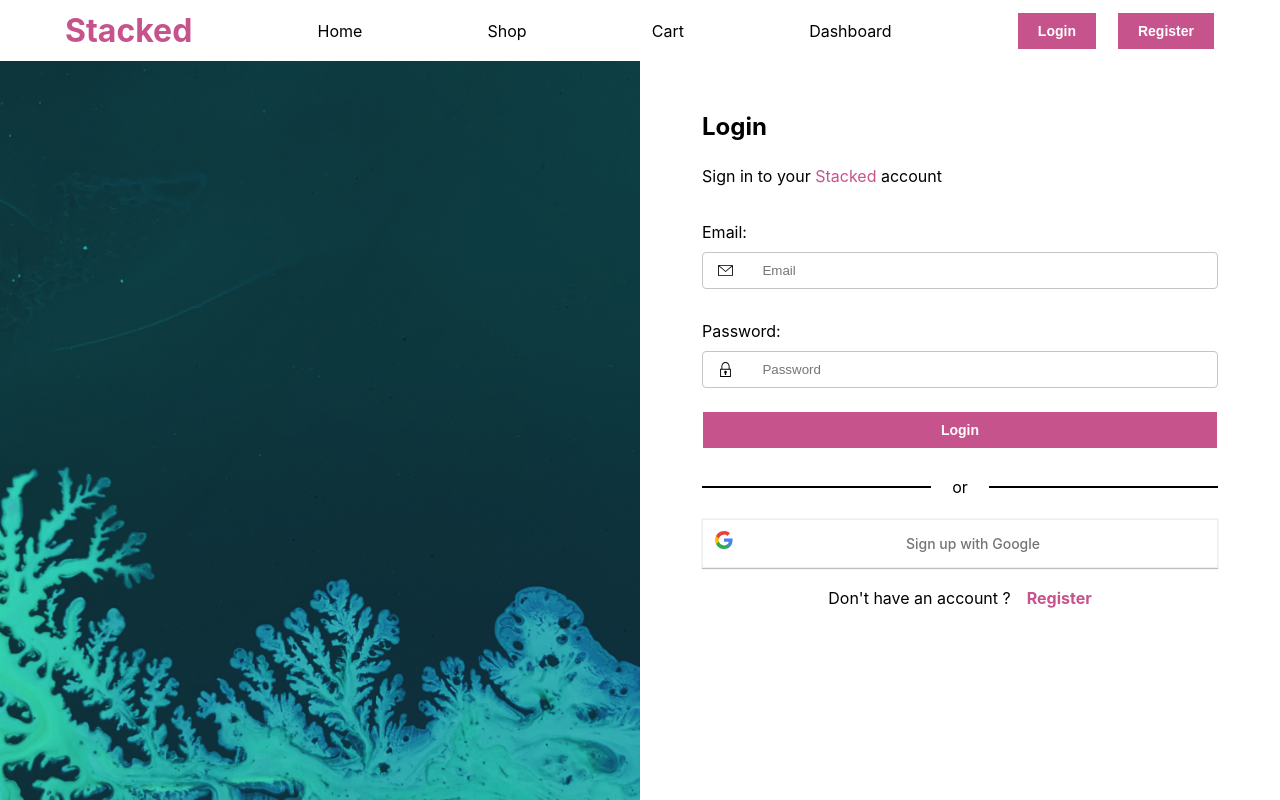
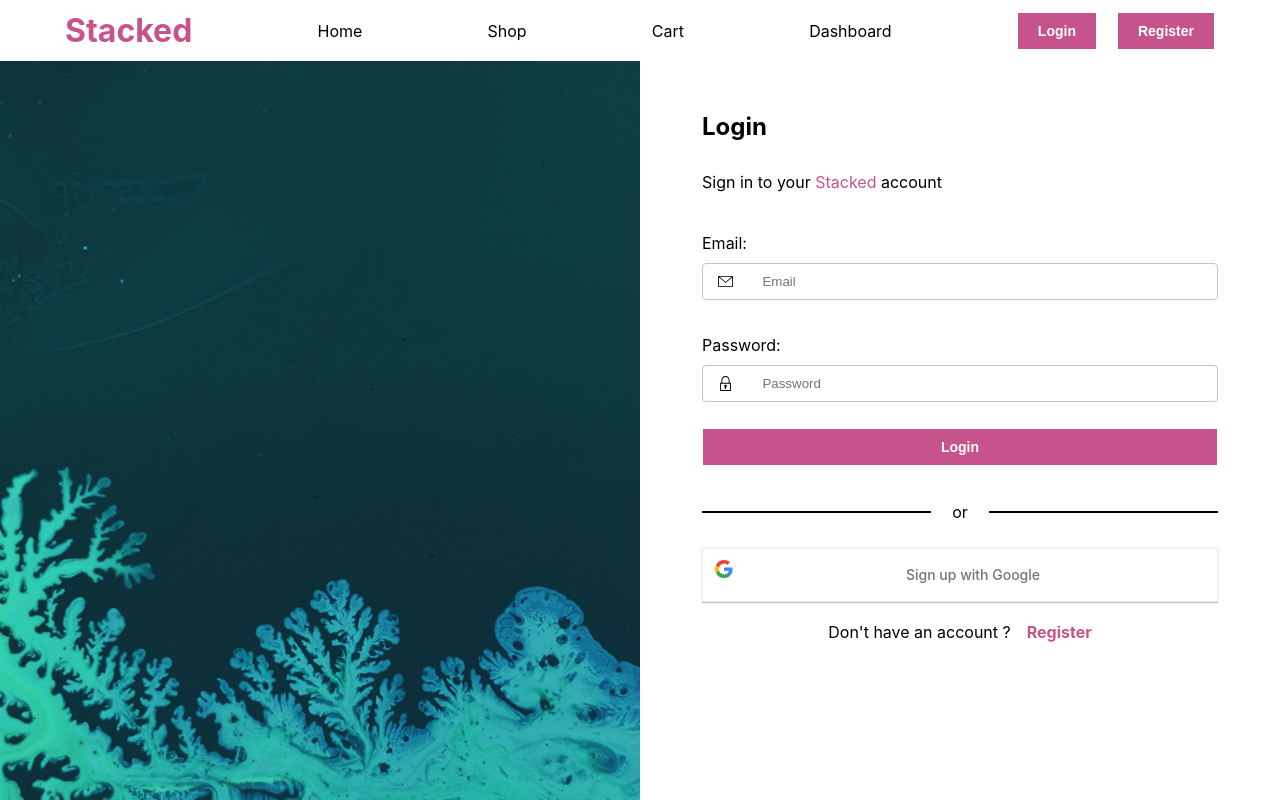
Before and after one commit to chemazu/Ecommerce, a React (Create React App) app: page /login in a window 1280 px wide. Built offline with nearby package versions, Linux system fonts and the light colour scheme; no server answers; a web font is replaced by a local one.

Commit message:
login page sizing updated

```diff
--- a/src/view/Login/style.scss
+++ b/src/view/Login/style.scss
@@ -18,7 +18,7 @@
       grid-row-gap: 20px;
       height: 80%;
       width: 100%;
-      box-sizing: border-box;
+      // box-sizing: border-box;
       form {
         display: grid;
         grid-row-gap: 20px;
```
